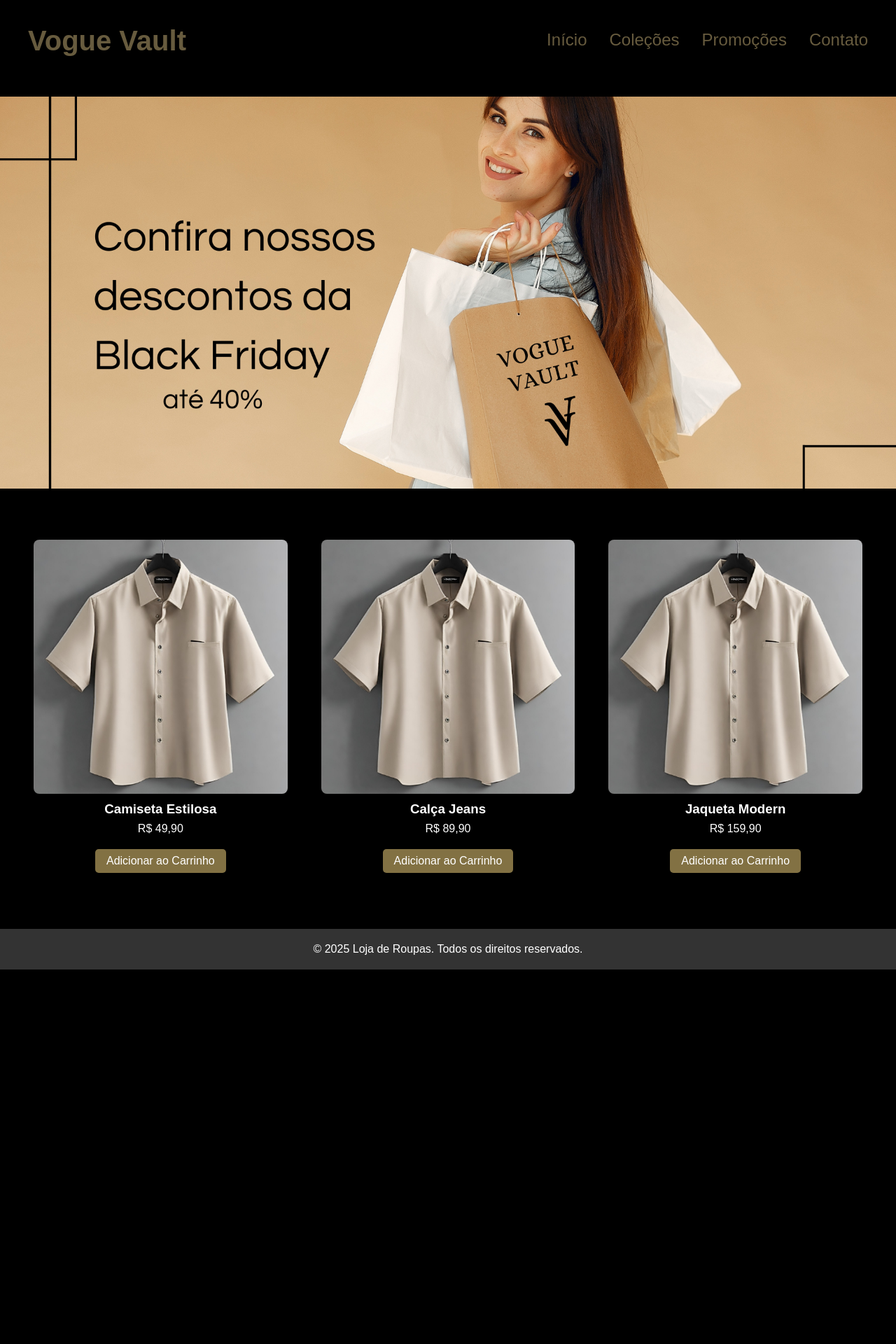
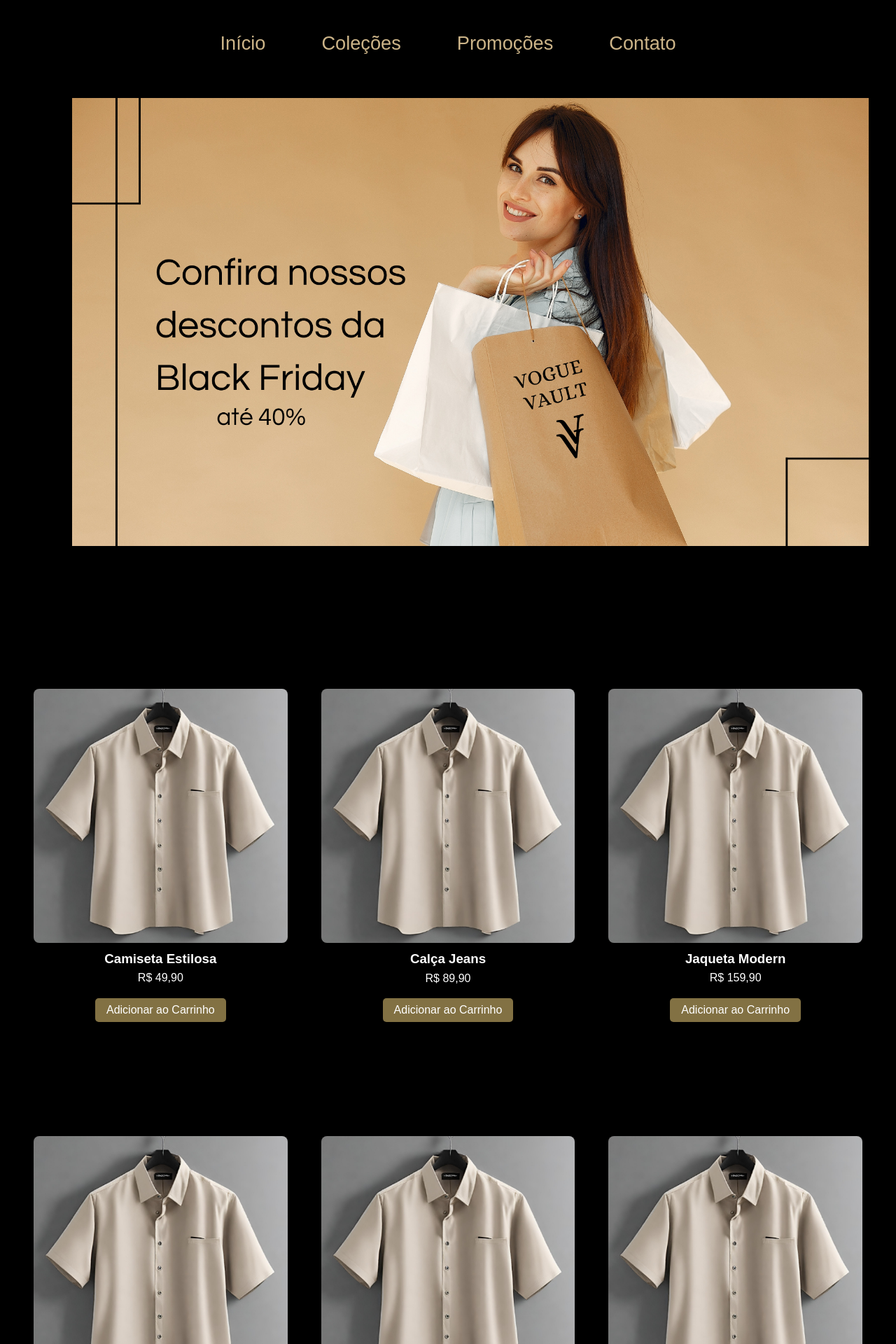
Before and after one commit to carlosgodspeed/Vogue-Vault, a PHP site: the page made by src/Pages/Promoções.html in a window 1280 px wide. Shown: the top 1920 px of the page at 70% size. Before the commit the page ends 1385 px from the top, so only its background shows below. Run offline with PHP 8.4, Linux system fonts and the light colour scheme.

Commit message:
atualizações  feitas

```diff
--- a/Index.html
+++ b/Index.html
@@ -9,10 +9,6 @@
 <body>
     <header>
         <div class="container">
-            <div class="logo">
-                <br>
-                <h1>Vogue Vault</h1>
-            </div>
             <nav>
                 <br>
                 <ul>
--- a/src/Pages/Promoções.html
+++ b/src/Pages/Promoções.html
@@ -9,10 +9,6 @@
 <body>
     <header>
         <div class="container">
-            <div class="logo">
-                <br>
-                <h1>Vogue Vault</h1>
-            </div>
             <nav>
                 <br>
                 <ul>
@@ -30,6 +26,53 @@
 
         <br>
         <section class="produtos">
+            <h2>Promoção do Dia</h2>
+            <div class="produtos-grid">
+                <div class="produto">
+                    <img src="./../img/roupa 1.png" alt="Produto 1">
+                    <h3>Camiseta Estilosa</h3>
+                    <p>R$ 49,90</p>
+                    <button class="btn-carrinho">Adicionar ao Carrinho</button>
+                </div>
+                <div class="produto">
+                    <img src="./../img/roupa 1.png" alt="Produto 2">
+                    <h3>Calça Jeans</h3>
+                    <p>R$ 89,90</p>
+                    <button class="btn-carrinho">Adicionar ao Carrinho</button>
+                </div>
+                <div class="produto">
+                    <img src="./../img/roupa 1.png" alt="Produto 3">
+                    <h3>Jaqueta Modern</h3>
+                    <p>R$ 159,90</p>
+                    <button class="btn-carrinho">Adicionar ao Carrinho</button>
+                </div>
+            </div>
+        </section>
+        <section class="produtos">
+            <h2>Promoção do Dia</h2>
+            <div class="produtos-grid">
+                <div class="produto">
+                    <img src="./../img/roupa 1.png" alt="Produto 1">
+                    <h3>Camiseta Estilosa</h3>
+                    <p>R$ 49,90</p>
+                    <button class="btn-carrinho">Adicionar ao Carrinho</button>
+                </div>
+                <div class="produto">
+                    <img src="./../img/roupa 1.png" alt="Produto 2">
+                    <h3>Calça Jeans</h3>
+                    <p>R$ 89,90</p>
+                    <button class="btn-carrinho">Adicionar ao Carrinho</button>
+                </div>
+                <div class="produto">
+                    <img src="./../img/roupa 1.png" alt="Produto 3">
+                    <h3>Jaqueta Modern</h3>
+                    <p>R$ 159,90</p>
+                    <button class="btn-carrinho">Adicionar ao Carrinho</button>
+                </div>
+            </div>
+        </section>
+        <section class="produtos">
+            <h2>Promoção do Dia</h2>
             <div class="produtos-grid">
                 <div class="produto">
                     <img src="./../img/roupa 1.png" alt="Produto 1">
--- a/src/css/promo.css
+++ b/src/css/promo.css
@@ -12,8 +12,8 @@ body {
 }
 
 header {
-    background: transparent;
-    color: #675b3e;
+    background: #000000;
+    color: #ccb488;
 }
 
 header .container {
@@ -25,46 +25,60 @@ header .container {
     background: transparent;
 }
 
-header .logo h1 {
-    font-size: 2.5rem;
+nav {
+    display: flex;
+    justify-content: center; /* Centraliza o menu */
+    width: 100%;
 }
 
 nav ul {
     list-style: none;
     display: flex;
-    gap: 2rem;
+    gap: 5rem;
+    justify-content: center; /* Centraliza os itens horizontalmente */
+    align-items: center; /* Alinha verticalmente */
+    padding: 40px;
+    margin: 0 auto;
 }
 
 nav a {
-    color: #675b3e;
+    color: #ccb488;
     text-decoration: none;
-    font-size: 1.5rem;
+    font-size: 1.7rem;
 }
 
 .banner {
-    background: url('./../img/vogue\ vault\ promoção.png') no-repeat center/cover;
-    height: 70vh; /* Aumenta a altura do banner (120% da altura da tela) */
+    background: url('./../img/vogue\ vault\ promoção.png') no-repeat center;
+    background-size: contain; /* Faz a imagem ocupar o espaço sem cortar */
+    width: 100%; /* Faz o banner ocupar toda a largura */
+    height: 80vh; /* Ajuste conforme necessário */
     display: flex;
     flex-direction: column;
     justify-content: center;
     align-items: center;
     color: #fff;
     text-align: center;
-    padding: 2rem 1rem; /* Adiciona mais espaçamento interno */
-    margin-top: 3rem; /* Desce o banner */
+    padding: 1rem;
+    margin: 4rem 2rem; /* Controle de espaçamento */
+    /* Controle de margens para espaçamento externo */
+    margin-top: 1rem;  /* Distância do topo */
+    margin-bottom: 4rem; /* Distância da parte inferior */
+    margin-left: 2rem;  /* Distância do lado esquerdo */
+    margin-right: 2rem; /* Distância do lado direito */
 }
+
 
 .promo {
     background: url(./../img/vogue\ vault\ promoção.png);
-    height: 50vh; /* Aumenta a altura do banner (120% da altura da tela) */
+    height: 50vh;
     display: flex;
     flex-direction: column;
     justify-content: center;
     align-items: center;
     color: #fff;
     text-align: center;
-    padding: 2rem 1rem; /* Adiciona mais espaçamento interno */
-    margin-top: 2rem; /* Desce o banner */
+    padding: 2rem 1rem;
+    margin-top: 2rem;
 }
 
 .promo h2 {
@@ -93,8 +107,8 @@ nav a {
 .produtos h2 {
     text-align: center;
     font-size: 2rem;
-    margin-bottom: 1.5rem;
-    background-color: #827146;
+    margin-bottom: 1.0rem;
+    background-color: transparent;
 }
 
 .produtos-grid {
```
Also changed, not shown: src/css/style.css (+29 -16 lines), src/Pages/Coleções.html (added), src/css/coleção.css (added), src/img/Cópia de vogue vault.png (added), src/img/logo.png.
